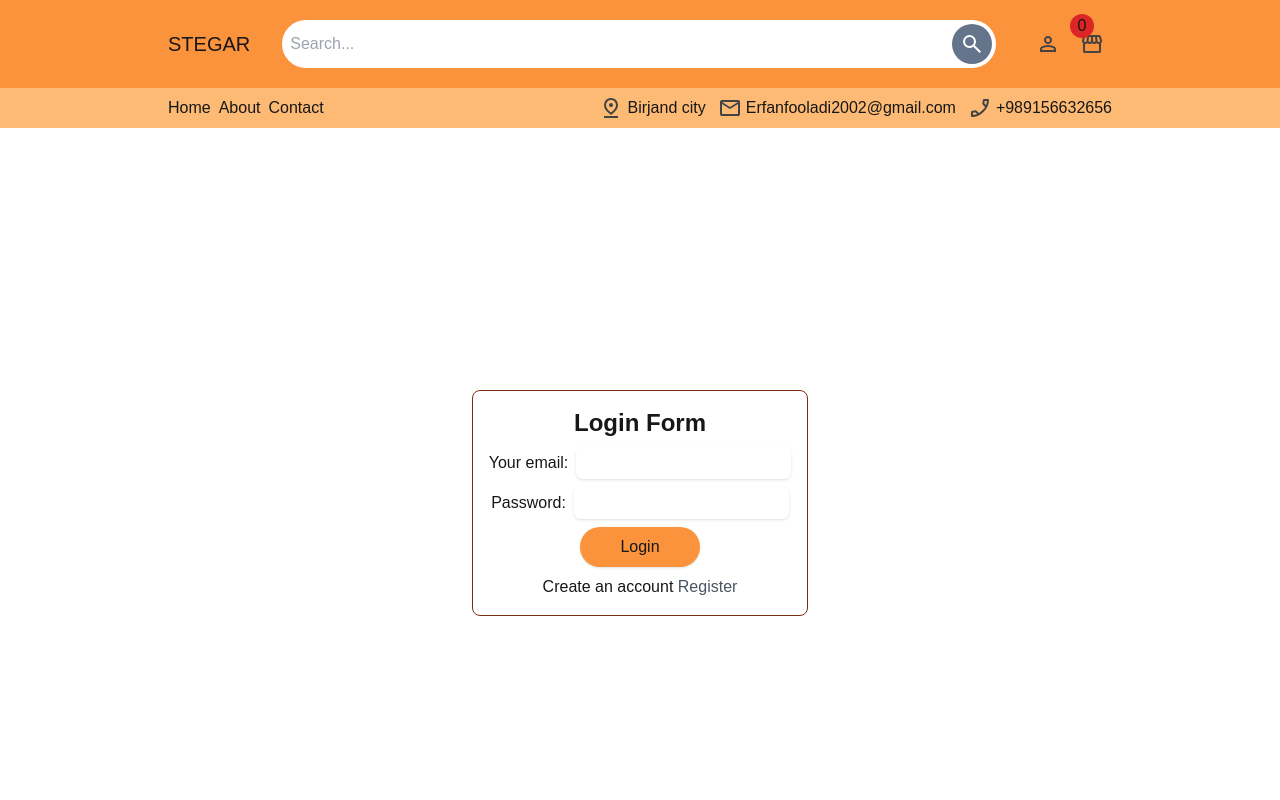
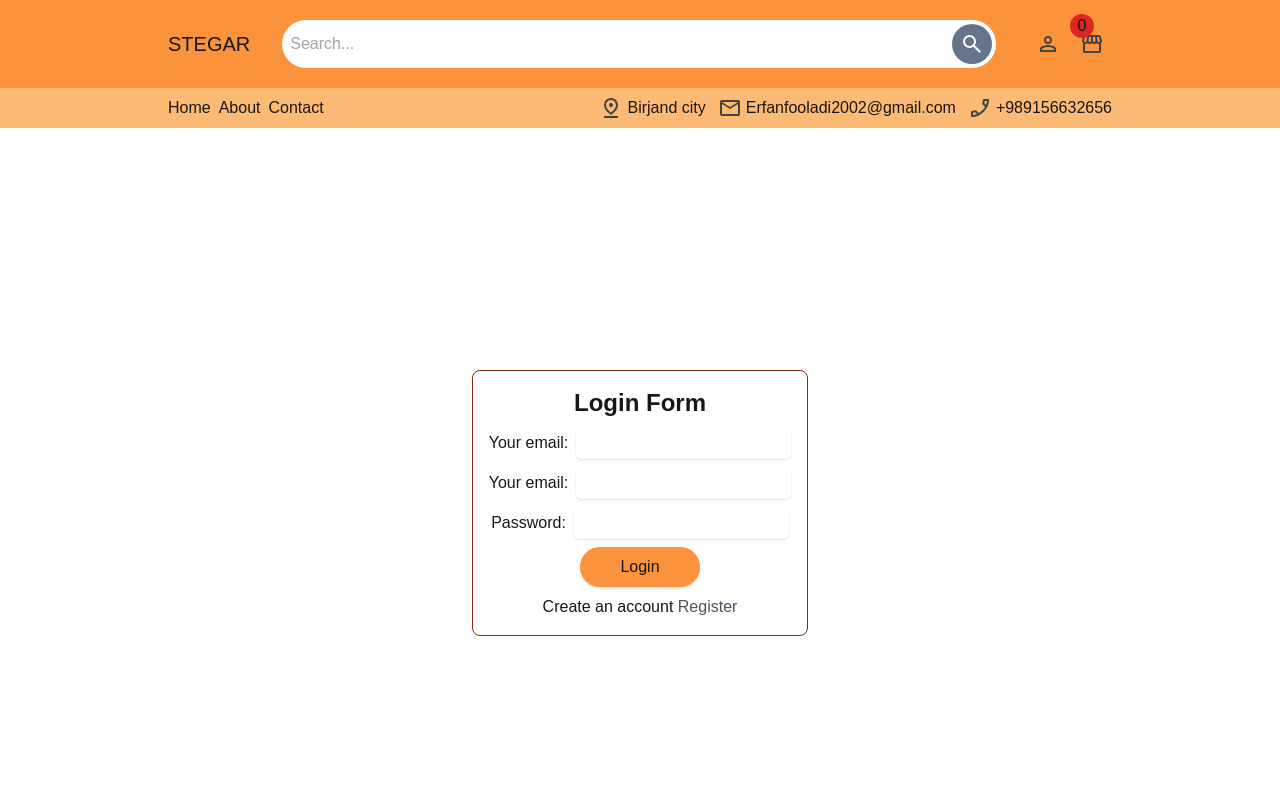
Before and after one commit to Erfanfooladii/next-store-app, a Next.js app: page /login in a window 1280 px wide. Shown: the top 800 px of the page. Built offline with nearby package versions, Linux system fonts and the light colour scheme.

Commit message:
docs: change input and form

```diff
--- /dev/null
+++ b/src/app/(auth)/login/_components/FormLogin/index.tsx
@@ -0,0 +1,20 @@
+interface FormLoginProps {
+  children?: React.ReactNode;
+  loginHandeler: (e: React.FormEvent) => void;
+}
+
+const FormLogin = ({ children, loginHandeler }: FormLoginProps) => {
+  return (
+    <form
+      onSubmit={loginHandeler}
+      className="flex border border-orange-900 p-4 rounded-lg gap-2 flex-col items-center"
+    >
+      <h1 className="text-2xl font-semibold">Login Form</h1>
+      <div className="flex justify-between flex-col items-center gap-2">
+        {children}
+      </div>
+    </form>
+  );
+};
+
+export default FormLogin;
--- /dev/null
+++ b/src/app/(auth)/login/_components/InputLogin/index.tsx
@@ -0,0 +1,29 @@
+import { LoginType } from "@/app/(auth)/types";
+
+const InputLogin = ({
+  inputHandeler,
+  userAuth,
+  nameInput,
+  label,
+  ...props
+}: {
+  inputHandeler: (e: React.ChangeEvent<HTMLInputElement>) => void;
+  userAuth: LoginType;
+  nameInput: string;
+  label: string;
+}) => {
+  return (
+    <div className="flex justify-between items-center gap-2">
+      <label htmlFor={nameInput}>{label}:</label>
+      <input
+        type="text"
+        id={nameInput}
+        onChange={inputHandeler}
+        value={userAuth.email}
+        className="p-1 shadow focus:outline-none rounded-md"
+        required
+      />
+    </div>
+  );
+};
+export default InputLogin;
--- a/src/app/(auth)/login/page.tsx
+++ b/src/app/(auth)/login/page.tsx
@@ -2,16 +2,20 @@
 import Link from "next/link";
 import React from "react";
 import { useLoginHandeler } from "./hook";
+import FormLogin from "./_components/FormLogin";
+import InputLogin from "./_components/InputLogin";
 
 const Login = () => {
   const { loginHandeler, inputHandeler, userAuth } = useLoginHandeler();
   return (
     <div className="min-h-[750px] flex items-center justify-center min-w-32">
-      <form
-        onSubmit={loginHandeler}
-        className="flex border border-orange-900 p-4 rounded-lg gap-2 flex-col items-center"
-      >
-        <h1 className="text-2xl font-semibold">Login Form</h1>
+      <FormLogin loginHandeler={loginHandeler}>
+        <InputLogin
+          label="Your email"
+          userAuth={userAuth.email}
+          nameInput="email"
+          inputHandeler={inputHandeler}
+        />
         <div className="flex justify-between items-center gap-2">
           <label htmlFor="email">Your email:</label>
           <input
@@ -46,7 +50,7 @@ const Login = () => {
             </Link>
           </p>
         </div>
-      </form>
+      </FormLogin>
     </div>
   );
 };
```
